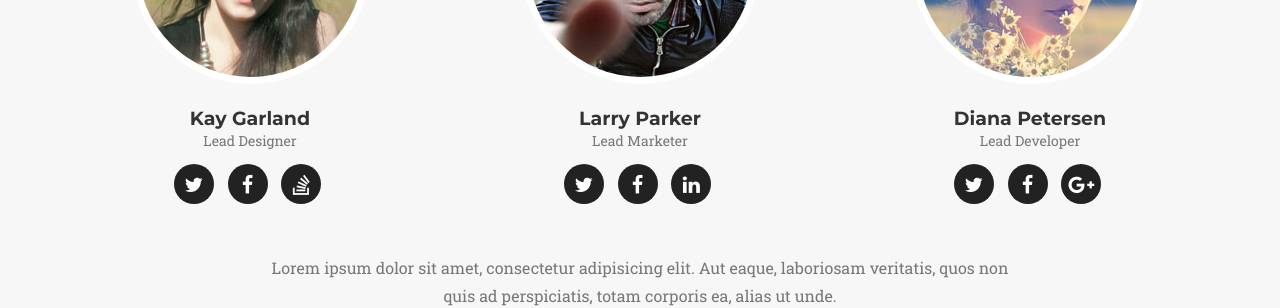
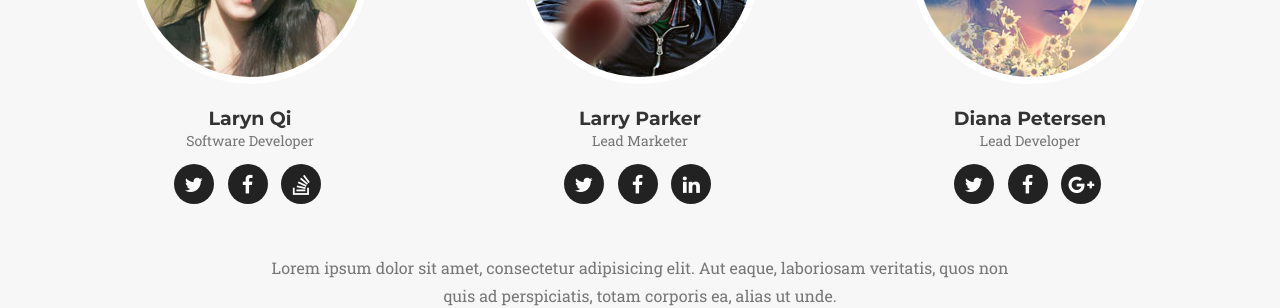
Before and after one commit to LarynQi/LarynQi.github.io, a Jekyll site: the page built from index.html, in a window 1280 px wide and 900 px high, scrolled down 4875 px. Shown: the part 153-461 px from the top of the window. Built offline with Jekyll 4.4.1, drawn with Linux system fonts in a browser that asks for light colours; some web fonts are replaced.

```diff
--- a/_config.yml
+++ b/_config.yml
@@ -1,20 +1,22 @@
-url: https://y7kim.github.io
+# url: https://y7kim.github.io
+url: https://larynqi.github.io/
 baseurl: /agency-jekyll-theme/
 
 # Site settings
 title: Awesome Title
-email: your-email@domain.com
-description: "Write an awesome description for your new site here. You can edit this line in _config.yml. It will appear in your document head meta (for Google search results) and in your feed.xml site description."
+email: larynqi@berkeley.edu
+description: Laryn Qi's personal website
+# description: "Write an awesome description for your new site here. You can edit this line in _config.yml. It will appear in your document head meta (for Google search results) and in your feed.xml site description."
 
 
 # Team names, titles and social links
 people:
-- name: Kay Garland
+- name: Laryn Qi
   pic: 1
-  position: Lead Designer
+  position: Software Developer
   social:
     - title: twitter
-      url: #
+      url: https://www.linkedin.com/in/larynqi/
     - title: facebook
       url: #
     - title: stack-overflow
```
